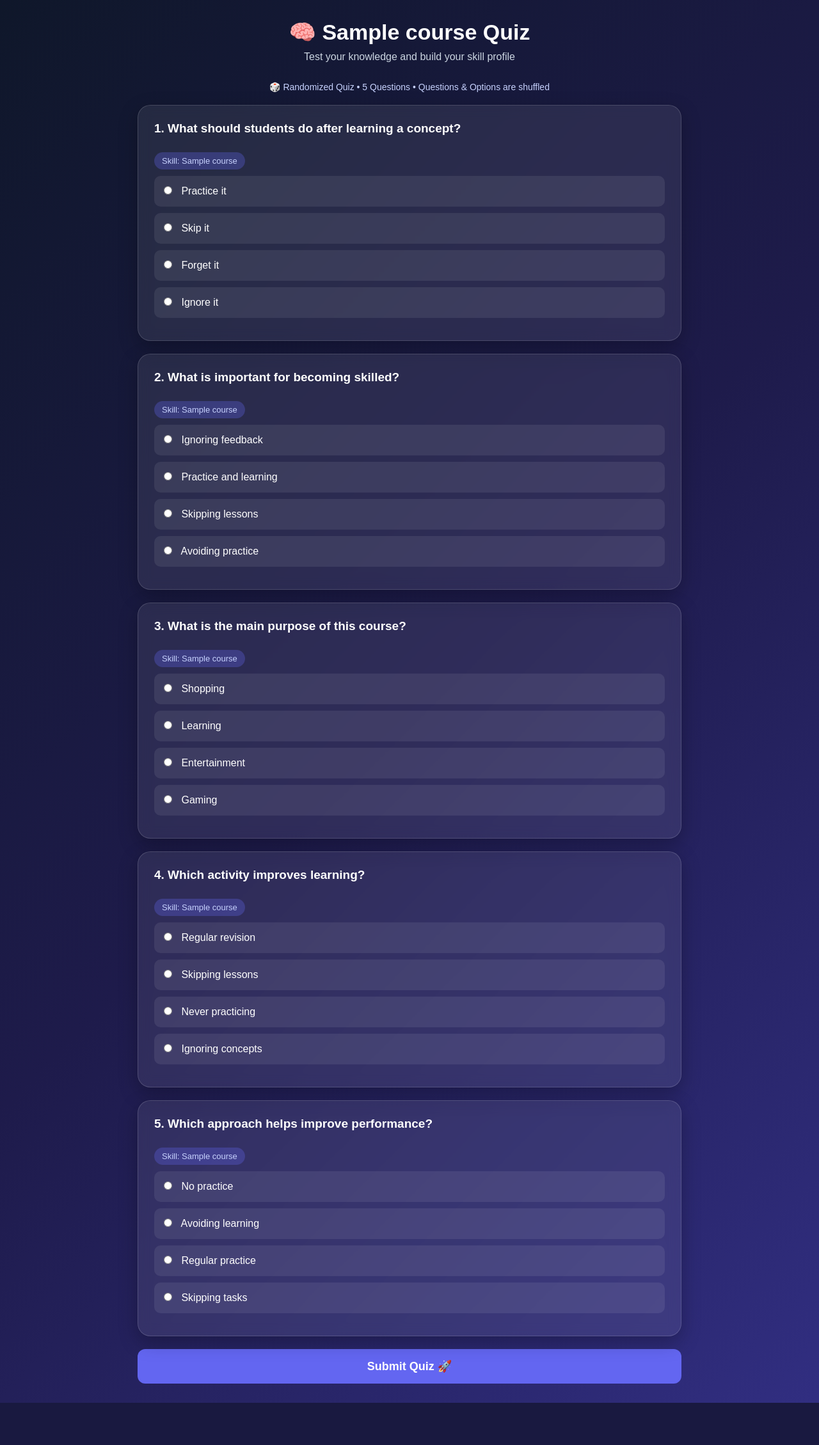
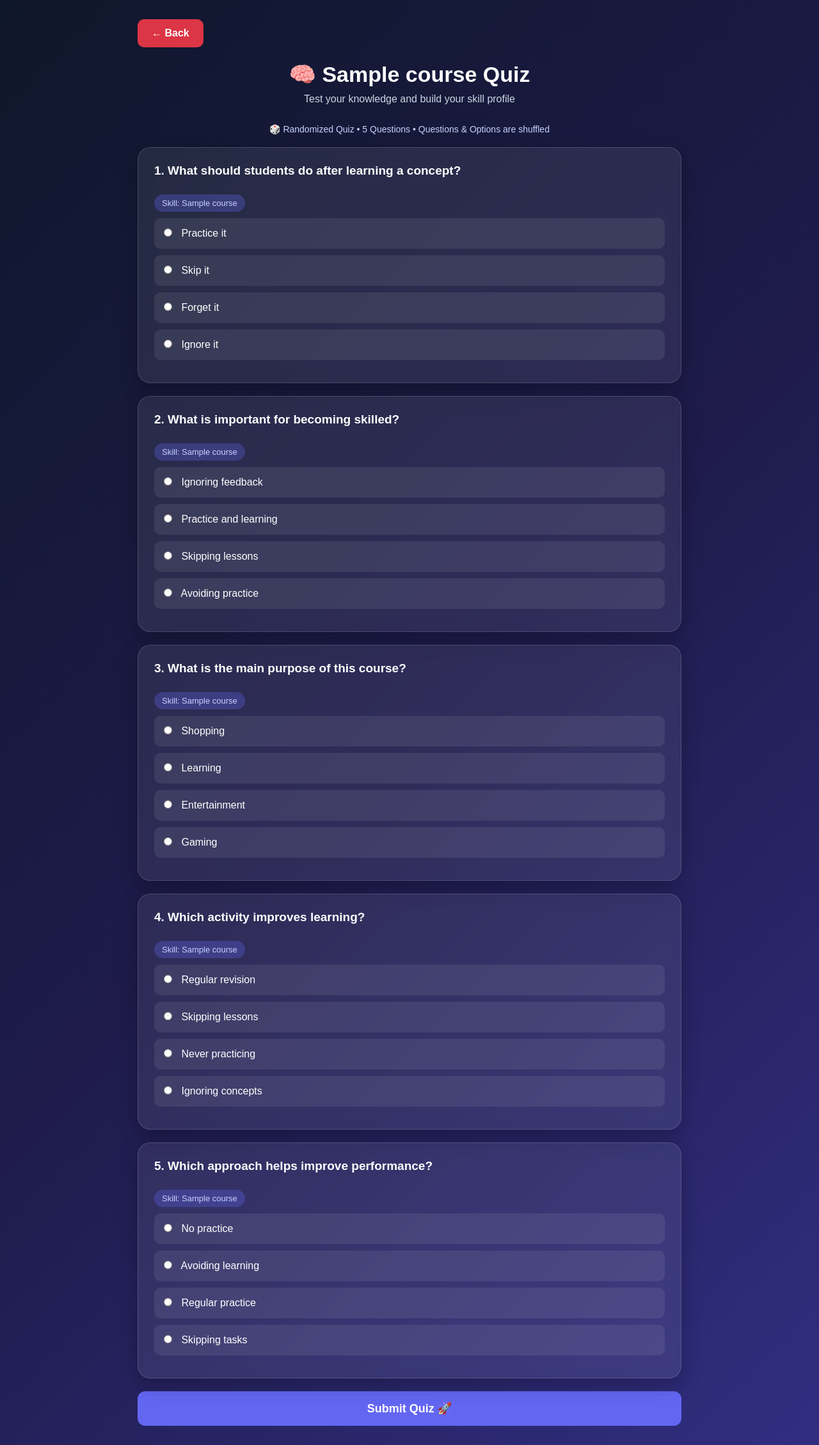
Before and after one commit to Pratik258-png/OnlineSkillPlatform, a PHP site: page /quiz.php in a window 1280 px wide. Shown: the whole page at 64% size. Before the commit the page ends 2193 px from the top, so only its background shows below. Run offline with PHP 8.4, Linux system fonts and the light colour scheme; the visitor is signed in with stand-in values (Sample User, id 1); tables that the repository leaves empty or names only in its code hold one stand-in row (values such as "Sample post").

Commit message:
Update quiz.php

```diff
--- a/quiz.php
+++ b/quiz.php
@@ -837,6 +837,35 @@ body {
 
     margin-right: 10px;
 
+}  /* PROFESSIONAL RED BACK BUTTON */
+
+.back-button {
+    display: inline-flex;
+    align-items: center;
+    gap: 8px;
+    padding: 11px 20px;
+    margin-bottom: 22px;
+
+    background: #dc3545;
+    color: #ffffff;
+    border: 2px solid #dc3545;
+    border-radius: 10px;
+
+    text-decoration: none;
+    font-size: 16px;
+    font-weight: bold;
+
+    cursor: pointer;
+    transition: all 0.3s ease;
+}
+
+.back-button:hover {
+    background: #b02a37;
+    border-color: #b02a37;
+    color: #ffffff;
+
+    transform: translateY(-2px);
+    box-shadow: 0 5px 15px rgba(220, 53, 69, 0.3);
 }
 
 .submit-btn {
@@ -895,7 +924,17 @@ body {
 
 <body>
 
-<div class="container">
+<div class="container"> <a
+    href="javascript:void(0);"
+    class="back-button"
+    onclick="if (window.history.length > 1) {
+        window.history.back();
+    } else {
+        window.location.href='student/dashboard.php';
+    }"
+>
+    &#8592; Back
+</a>
 
     <div class="header">
 
```
